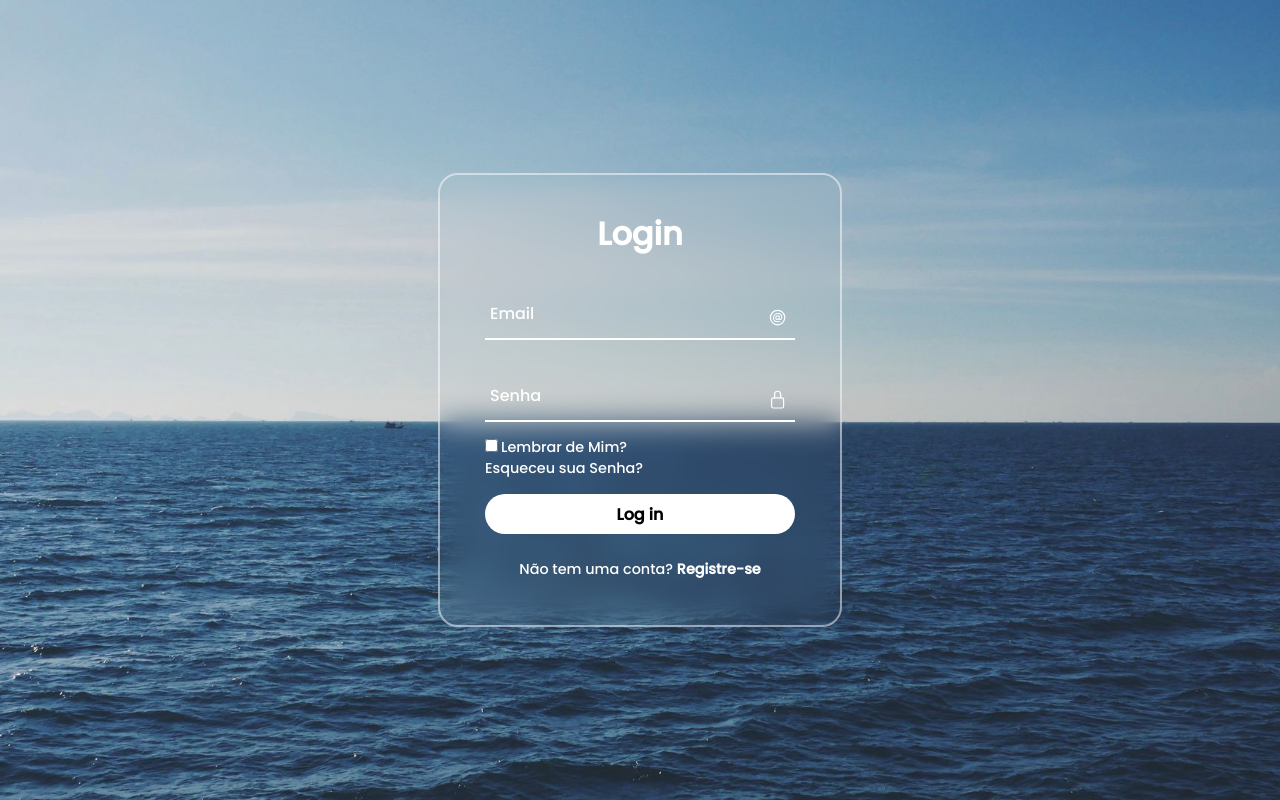
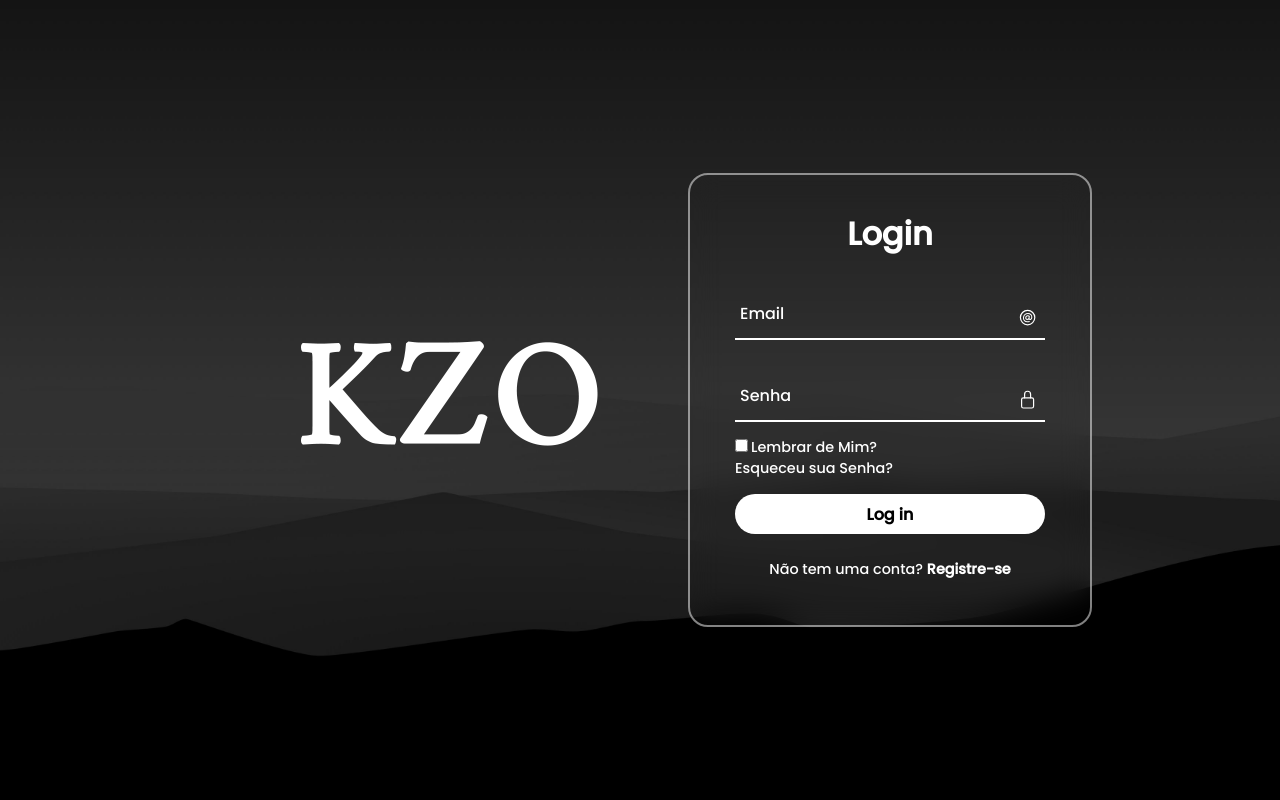
Before and after one commit to hvitto/Web-login, a plain HTML site: page Login/index.html in a window 1280 px wide. Drawn offline with nearby package versions, Linux system fonts and the light colour scheme.

Commit message:
Estilização das páginas
Estilização das páginas de login e rtegistro

```diff
--- a/Login/index.html
+++ b/Login/index.html
@@ -8,6 +8,7 @@
 </head>
 <body>
     <section>
+        <div class="logo-image"><img src="imagens/Sem_Titulo-5.png" alt="Logo"></div>
         <div class="form-box">
             <div class="form-value">
                 <form action="">
--- a/Login/style.css
+++ b/Login/style.css
@@ -10,10 +10,13 @@ section{
     align-items: center;
     min-height: 100vh;
     width: 100%;
-    background: url(imagens/background3.jpg)no-repeat;
+    background: url(imagens/wp5679143-black-oled-4k-wallpapers.jpg)no-repeat;
     background-position: center;
     background-size: cover;
 }
+
+
+
 .form-box{
     position: relative;
     width: 400px;
```
Also changed, not shown: Login/imagens/Sem_Titulo-5.png (added), Login/imagens/wp5679143-black-oled-4k-wallpapers.jpg (added).
